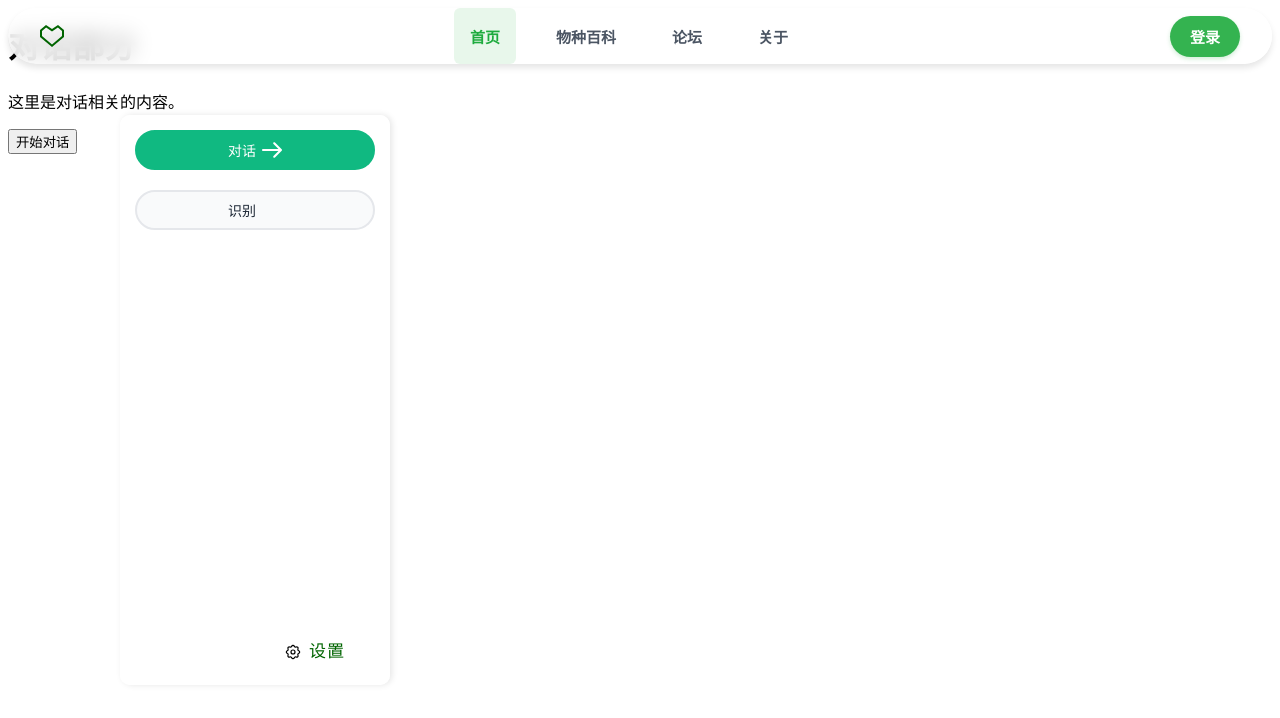
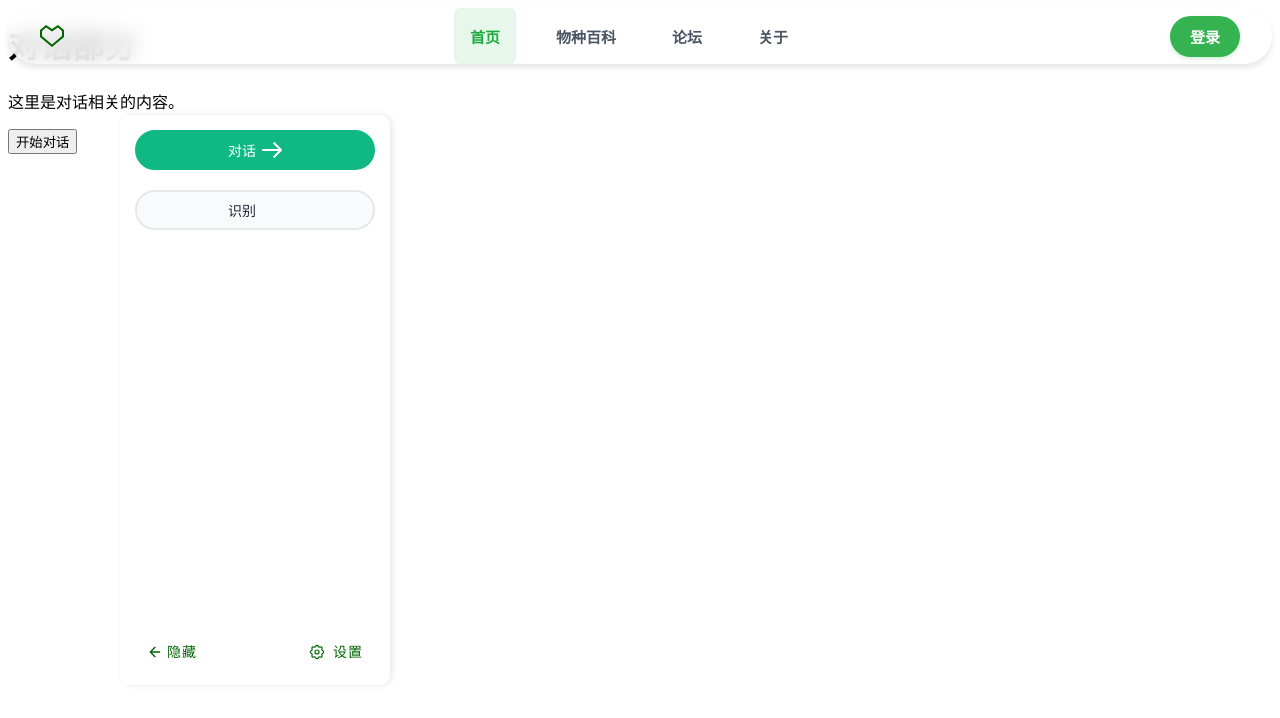
Before and after one commit to Chal1ce/A-Single-Framework-For-KnowledgeBaseQA, a Next.js app: page /helloWorld in a window 1280 px wide. Shown: the top 718 px of the page. Built offline with nearby package versions, Linux system fonts and the light colour scheme.

Commit message:
添加隐藏搜索框功能

```diff
--- a/src/components/ui/FloatingSidebar.js
+++ b/src/components/ui/FloatingSidebar.js
@@ -3,6 +3,7 @@ import styles from '../../styles/FloatingSidebar.module.css';
 
 const FloatingSidebar = ({ children }) => {
   const [isSettingsOpen, setIsSettingsOpen] = useState(false);
+  const [isSidebarVisible, setIsSidebarVisible] = useState(true);
   const [baseUrl, setBaseUrl] = useState('');
   const [apiKey, setApiKey] = useState('');
   const [modelName, setModelName] = useState('');
@@ -14,6 +15,10 @@ const FloatingSidebar = ({ children }) => {
     setIsSettingsOpen(!isSettingsOpen);
   };
 
+  const toggleSidebar = () => {
+    setIsSidebarVisible(!isSidebarVisible);
+  };
+
   const handleSubmit = (e) => {
     e.preventDefault();
     console.log('设置已保存:', { baseUrl, apiKey, modelName, embedModel, needWebSearch, serperApiKey });
@@ -21,10 +26,19 @@ const FloatingSidebar = ({ children }) => {
   };
 
   return (
-    <aside className={styles.floatingSidebar}>
+    <aside className={`${styles.floatingSidebar} ${isSidebarVisible ? '' : styles.hidden}`}>
+      {isSidebarVisible ? (
+        <>
           <nav className={styles.sidebarContent}>
             {children}
           </nav>
+          <div className={styles.sidebarControls}>
+            <button className={`${styles.button} ${styles.toggleButton}`} onClick={toggleSidebar}>
+              <svg xmlns="http://www.w3.org/2000/svg" width="16" height="16" viewBox="0 0 24 24" fill="none" stroke="currentColor" strokeWidth="2" strokeLinecap="round" strokeLinejoin="round">
+                <path d="M19 12H5M12 19l-7-7 7-7"/>
+              </svg>
+              <span className={styles.label}>隐藏</span>
+            </button>
             <button className={styles.button} onClick={toggleSettings}>
               <svg xmlns="http://www.w3.org/2000/svg" width="16" viewBox="0 0 20 20" height="16" fill="none" className={styles.svgIcon}>
                 <g strokeWidth="1.5" strokeLinecap="round" stroke="currentColor">
@@ -34,6 +48,15 @@ const FloatingSidebar = ({ children }) => {
               </svg>
               <span className={styles.label}>设置</span>
             </button>
+          </div>
+        </>
+      ) : (
+        <button
+          className={`${styles.showButton} ${styles.exploreButton}`}
+          onClick={toggleSidebar}
+        >
+        </button>
+      )}
       {isSettingsOpen && (
         <div className={styles.settingsPanel}>
           <h3>设置</h3>
--- a/src/styles/FloatingSidebar.module.css
+++ b/src/styles/FloatingSidebar.module.css
@@ -11,6 +11,7 @@
   transition: all 0.3s ease;
   width: 240px;
   border-radius: 10px;
+  transition: transform 0.3s ease-in-out;
 }
 
 .floatingSidebar:hover {
@@ -186,47 +187,48 @@
 }
 
 .button {
-  position: absolute;
-  bottom: 15px;
-  right: 15px;
   display: flex;
   justify-content: center;
   align-items: center;
   padding: 6px 12px;
   gap: 8px;
   height: 36px;
-  width: 120px;
   border: none;
-  background: transparent; /* 将背景设置为透明 */
+  background: transparent;
   border-radius: 20px;
   cursor: pointer;
+  color: #006400;
+}
+
+.button:hover {
+  background: rgba(0, 100, 0, 0.1);
+}
+
+.toggleButton {
+  width: auto;
 }
 
 .label {
   line-height: 20px;
-  font-size: 17px;
-  color: #006400; /* 将字体颜色改为深绿色 */
+  font-size: 14px;
   font-family: sans-serif;
   letter-spacing: 1px;
 }
 
-.button:hover {
-  background: rgba(0, 100, 0, 0.1); /* 悬停时添加轻微的深绿色背景 */
+.svgIcon {
+  stroke: #006400;
+  width: 16px;
+  height: 16px;
 }
 
 .button:hover .svgIcon {
   animation: spin 2s linear infinite;
 }
 
-.svgIcon {
-  stroke: #006400; /* 将SVG图标的颜色也改为深绿色 */
-}
-
 @keyframes spin {
   0% {
     transform: rotate(0deg);
   }
-
   100% {
     transform: rotate(360deg);
   }
@@ -238,3 +240,75 @@
   gap: 8px;
   font-size: 14px;
 }
+
+.hidden {
+  width: auto;
+  height: auto;
+  background-color: transparent;
+  box-shadow: none;
+}
+
+.sidebarControls {
+  display: flex;
+  justify-content: space-between;
+  position: absolute;
+  bottom: 15px;
+  left: 15px;
+  right: 15px;
+}
+
+.toggleButton {
+  display: flex;
+  align-items: center;
+  gap: 4px;
+  background: transparent;
+  border: none;
+  color: #006400;
+  cursor: pointer;
+  padding: 6px 12px;
+  border-radius: 20px;
+}
+
+.toggleButton:hover {
+  background: rgba(0, 100, 0, 0.1);
+}
+
+.toggleButton svg {
+  width: 16px;
+  height: 16px;
+  stroke: #006400;
+}
+
+.showButton {
+  position: fixed;
+  top: 50%;
+  left: 20px; /* 调整位置,使其更靠近屏幕边缘 */
+  transform: translateY(-50%);
+  width: 50px; /* 稍微增加按钮大小 */
+  height: 50px;
+  border-radius: 50%;
+  background-color: #10b981; /* 使用主题色 */
+  box-shadow: 0 4px 10px rgba(16, 185, 129, 0.3); /* 添加柔和阴影 */
+  display: flex;
+  justify-content: center;
+  align-items: center;
+  cursor: pointer;
+  transition: all 0.3s ease; /* 添加过渡效果 */
+  border: none;
+  outline: none;
+}
+
+.showButton:hover {
+  background-color: #0d9668; /* 悬停时稍微变暗 */
+  box-shadow: 0 6px 12px rgba(16, 185, 129, 0.4); /* 增强阴影 */
+  transform: translateY(-50%) scale(1.05); /* 稍微放大 */
+}
+
+.showButton::before {
+  content: '≡'; /* 添加汉堡菜单图标 */
+  color: white;
+  font-size: 28px;
+  font-weight: bold;
+}
+
+/* 其他现有样式保持不变 */
```
Lines whose indentation alone changed are shown as unchanged.
